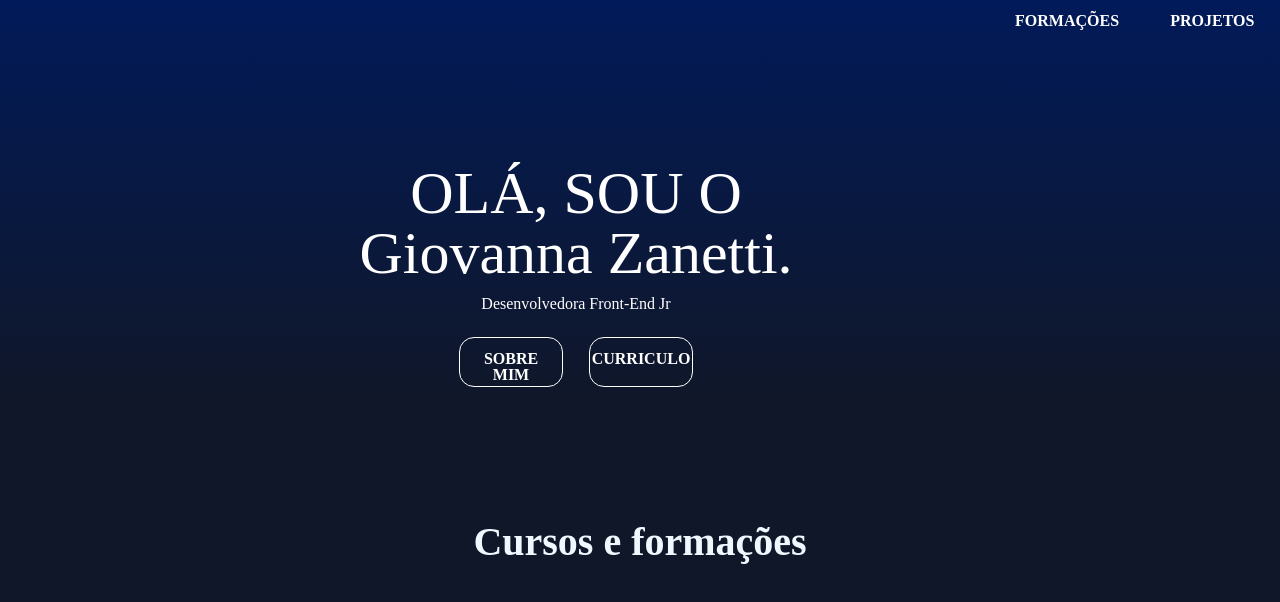
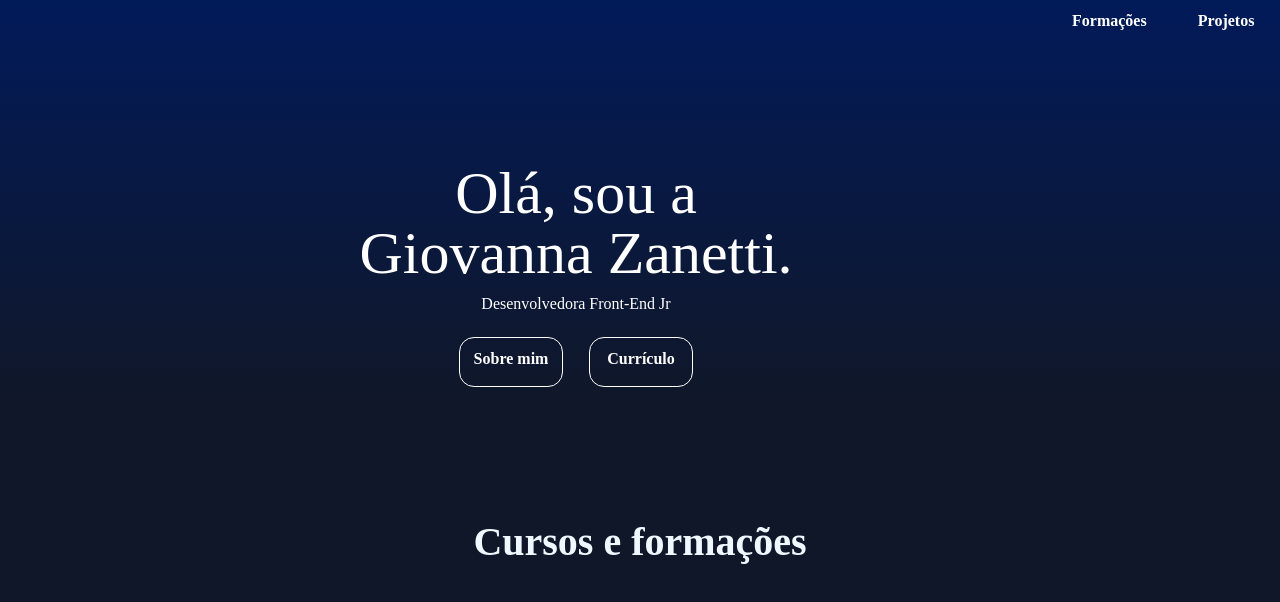
Before and after one commit to GiihZanetti17/Portifolio, a plain HTML site: page index.html in a window 1280 px wide. Drawn offline with Linux system fonts and the light colour scheme; files that its build step writes are made by us from their sources; files whose address does not match are found by name.

Commit message:
Update index.html

```diff
--- a/index.html
+++ b/index.html
@@ -11,23 +11,23 @@
 <body>
     <header>
         <ul>
-            <li><a href="#">FORMAÇÕES</a></li>
-            <li><a href="#">PROJETOS</a></li>
+            <li><a href="#">Formações</a></li>
+            <li><a href="#">Projetos</a></li>
         </ul>
     </header>
     <div class="bloco1">
         <div class="apresentacao">
-            <h1>OLÁ, SOU O <br>Giovanna Zanetti.</h1>
+            <h1>Olá, sou a <br>Giovanna Zanetti.</h1>
             <p>Desenvolvedora Front-End Jr</p>
             <div class="opcoes-apresentacao">
                 <div  class="sobre-mim">
-                    <p>SOBRE MIM</p>
+                    <p>Sobre mim</p>
                 </div>
                 <div  onclick="curriculo()" class="curriculo">
-                    <p >CURRICULO</p>
+                    <p >Currículo</p>
                     <div  class="opcaoCurriculo">
-                        <p>Visualizar Curriculo</p>
-                        <p>Baixar Curriculo</p>
+                        <p>Visualizar Currículo</p>
+                        <p>Baixar Currículo</p>
                     </div>
 
                 </div>
```
